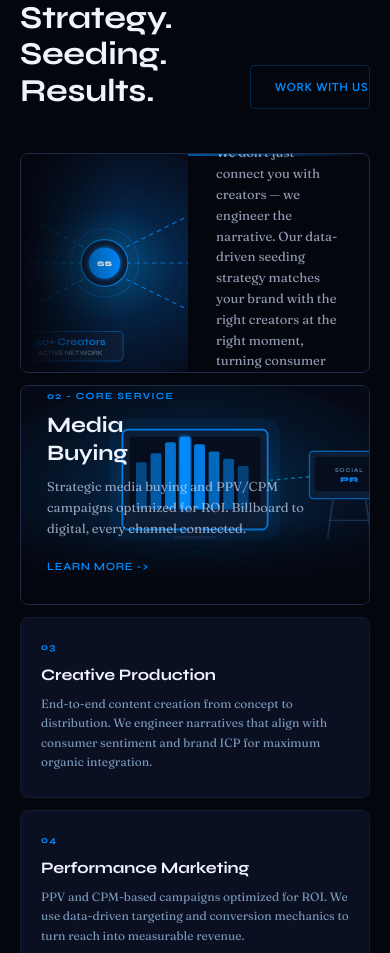
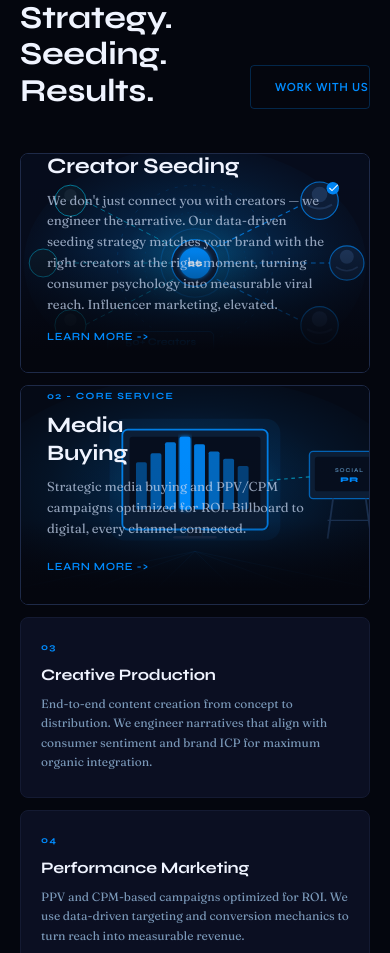
Before and after one commit to callum-png/socialsculp-dashboard, a Next.js app: page / in a window 390 px wide. Shown: the part 1280-2233 px from the top of the page. Built offline with nearby package versions, Linux system fonts and the light colour scheme; no server answers.

Commit message:
Revert creator seeding card to stacked layout on mobile

```diff
--- a/app/landing.css
+++ b/app/landing.css
@@ -862,6 +862,11 @@
 
         @media (max-width: 768px) {
           :root { --section-x: 20px; --section-y: 64px; }
+          /* Revert split card to stacked (graphic behind text) on mobile */
+          .svc-big--split { flex-direction: column; justify-content: flex-end; padding: 24px 26px 26px; }
+          .svc-big--split .svc-body { padding: 0; flex: unset; }
+          .svc-big--split .svc-art { position: absolute; inset: 0; flex: unset; }
+          .svc-big--split .svc-fade { background: linear-gradient(to top, var(--clr-bg) 10%, rgba(4,6,14,0.05) 55%, transparent 100%); }
           #nav { padding: 0 20px; }
           .nav-links { display: none; }
           #hero { text-align: center; }
```
